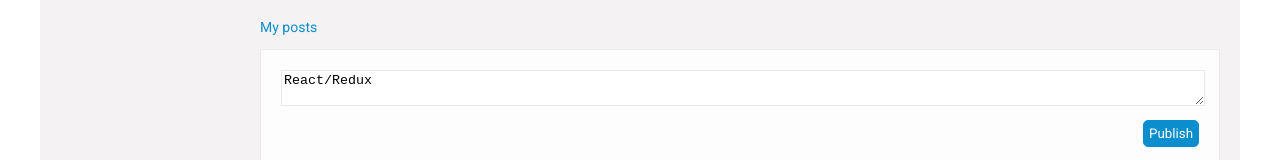
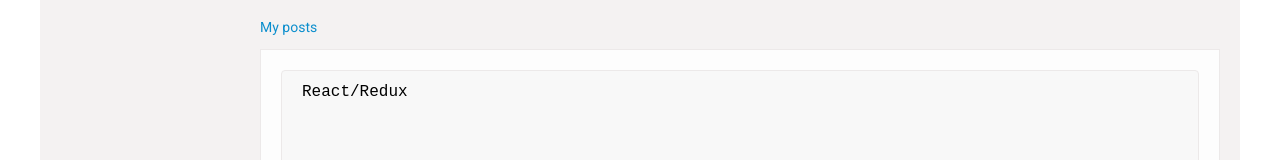
Before and after one commit to MaryiaBialetskaya1/social-network, a React (Create React App) app: page /profile in a window 1280 px wide. Shown: the part 623-783 px from the top of the page. Built offline with nearby package versions, Linux system fonts and the light colour scheme.

Commit message:
add styling to text area

```diff
--- a/src/components/Profile/MyPosts/MyPosts.module.css
+++ b/src/components/Profile/MyPosts/MyPosts.module.css
@@ -17,6 +17,14 @@
 .textarea{
     border: 1px #ece9e9 solid;
     width: 100%;
+    width: 100%;
+    height: 150px;
+    padding: 12px 20px;
+    box-sizing: border-box;
+    border-radius: 4px;
+    background-color: #f8f8f8;
+    font-size: 16px;
+    resize: none;
 }
 .buttonBlock{
     padding-top: 10px;
```
